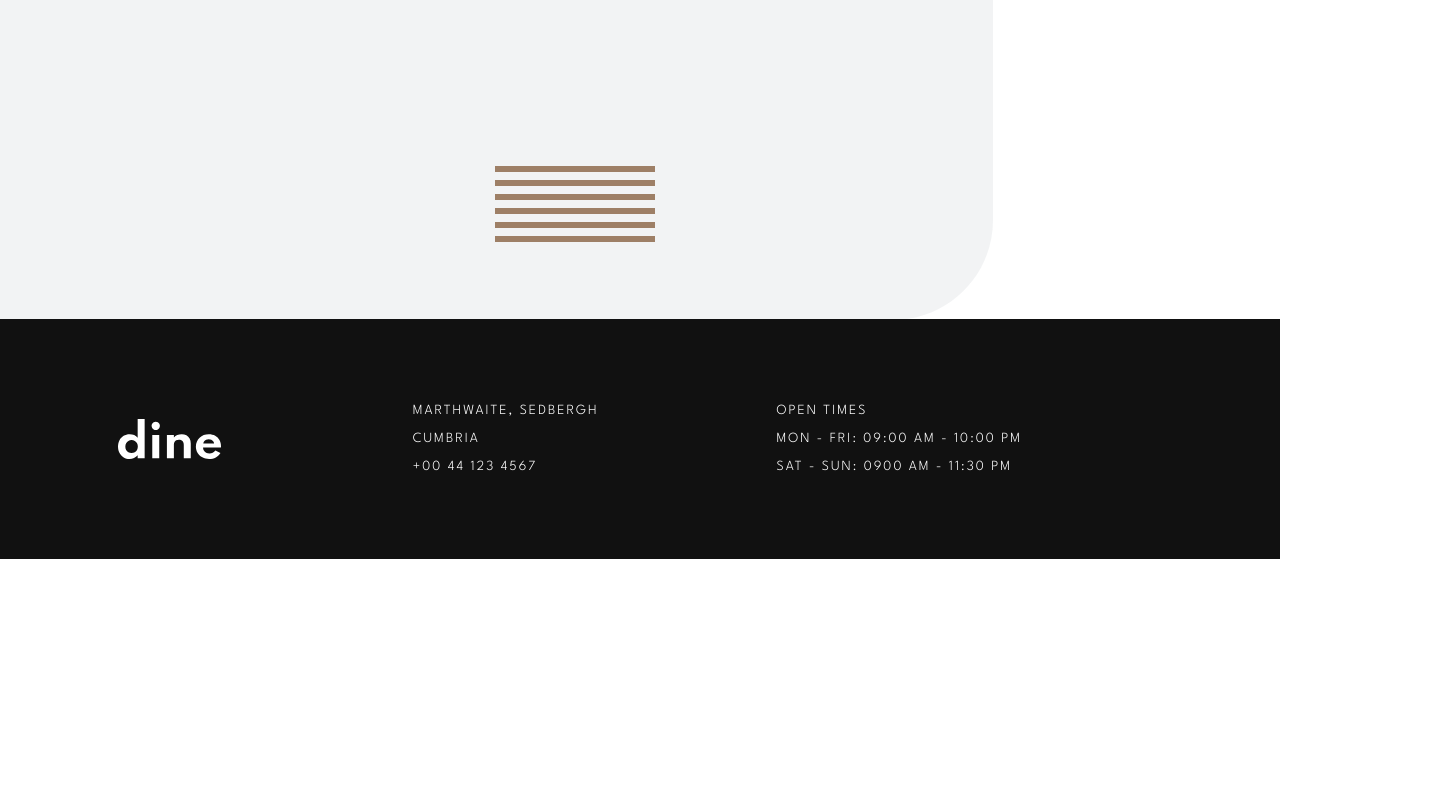
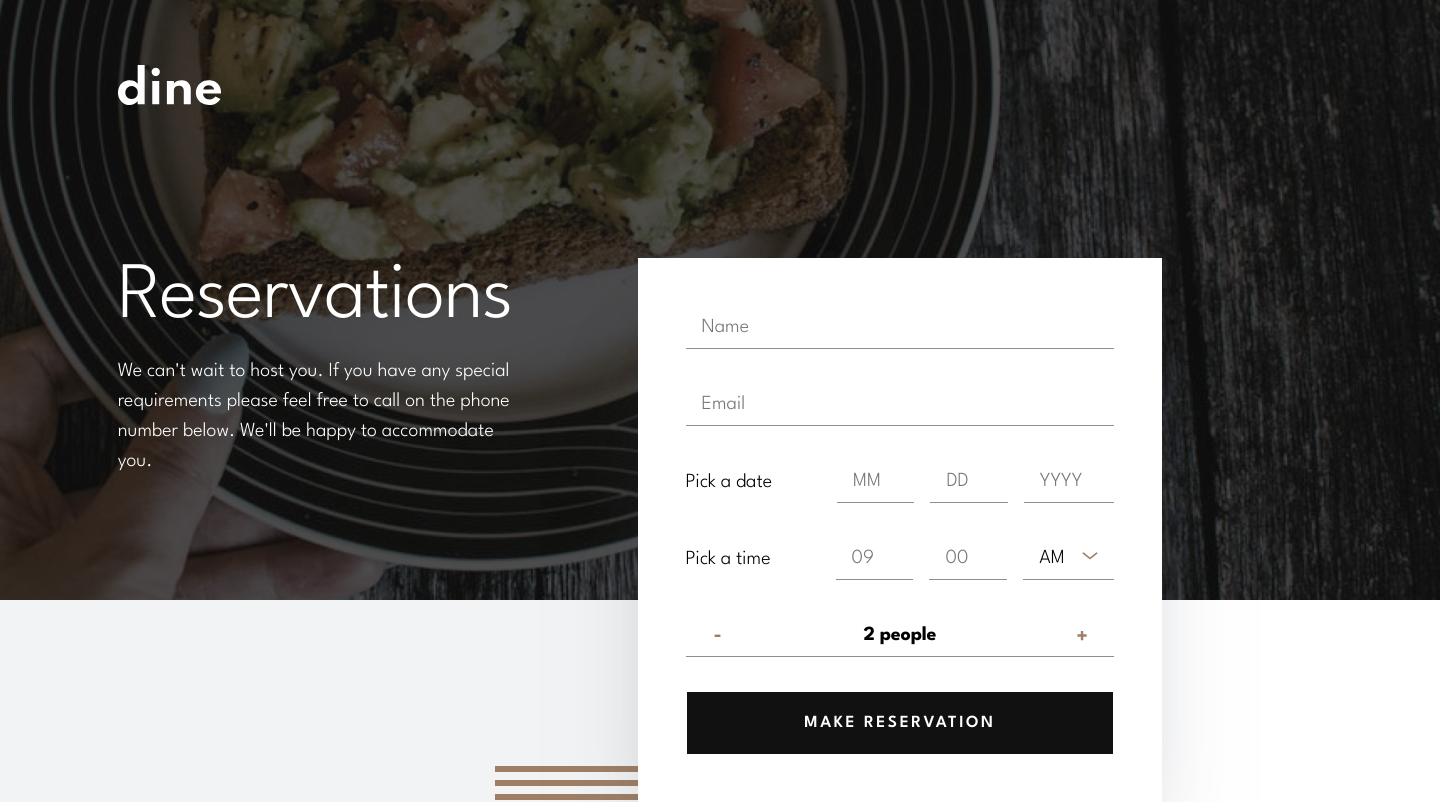
Before and after one commit to samuel-jm/frontend-mentor-dine-restaurant-website, a SvelteKit app: page /booking in a window 1280 px wide. Shown: the top 802 px of the page, 1440 px wide, since content can reach past the window. Built offline with nearby package versions, Linux system fonts and the light colour scheme.

Commit message:
Create the booking Hero component

```diff
--- a/src/routes/booking/Form.svelte
+++ b/src/routes/booking/Form.svelte
@@ -208,6 +208,9 @@
 		display: flex;
 		flex-direction: column;
 		justify-content: space-between;
+		position: relative;
+
+		z-index: 1;
 
 		max-width: 540px;
 		min-height: 545px;
--- /dev/null
+++ b/src/routes/booking/Hero.svelte
@@ -0,0 +1,82 @@
+<script>
+	import Form from './Form.svelte';
+</script>
+
+<section>
+	<img
+		id="hero-img"
+		src="/booking/hero-bg-desktop@2x.jpg"
+		alt="A plate of avocado and tomato on toast"
+	/>
+	<img id="logo" src="/logo.svg" alt="Dine" />
+	<div id="text-group">
+		<h1>Reservations</h1>
+		<p>
+			We can't wait to host you. If you have any special requirements please feel free to call on
+			the phone number below. We'll be happy to accommodate you.
+		</p>
+	</div>
+	<div id="form-wrapper">
+		<Form />
+	</div>
+</section>
+
+<style lang="scss">
+	section {
+		display: grid;
+		grid-template-rows: 1fr 1fr;
+		grid-template-columns: min-content 1fr;
+		grid-template-areas:
+			'logo none'
+			'text form';
+		row-gap: 153px;
+		column-gap: 125px;
+
+		height: 600px;
+		padding-top: 65px;
+
+		#logo {
+			grid-area: logo;
+
+			height: 40px;
+		}
+
+		#hero-img {
+			position: absolute;
+
+			z-index: -1;
+
+			height: 100%;
+		}
+
+		#text-group {
+			grid-area: text;
+
+			color: white;
+
+			h1 {
+				margin-bottom: 18px;
+
+				font-family: 'League Spartan';
+				font-size: var(--size-3xl);
+				font-weight: var(--weight-light);
+				letter-spacing: var(--letter-spacing-3xs);
+				line-height: var(--line-height-3xl);
+			}
+
+			p {
+				max-width: 37ch;
+
+				font-family: 'League Spartan';
+				font-size: var(--size-l);
+				font-weight: var(--weight-regular);
+				letter-spacing: var(--letter-spacing-zero);
+				line-height: var(--line-height-m);
+			}
+		}
+
+		#form-wrapper {
+			grid-area: form;
+		}
+	}
+</style>
```
